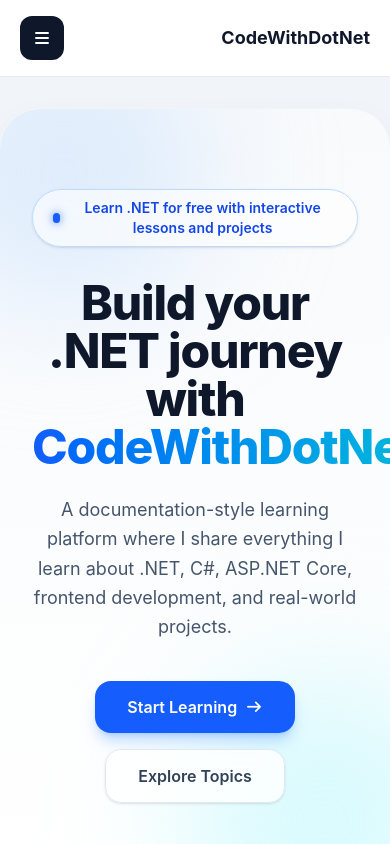
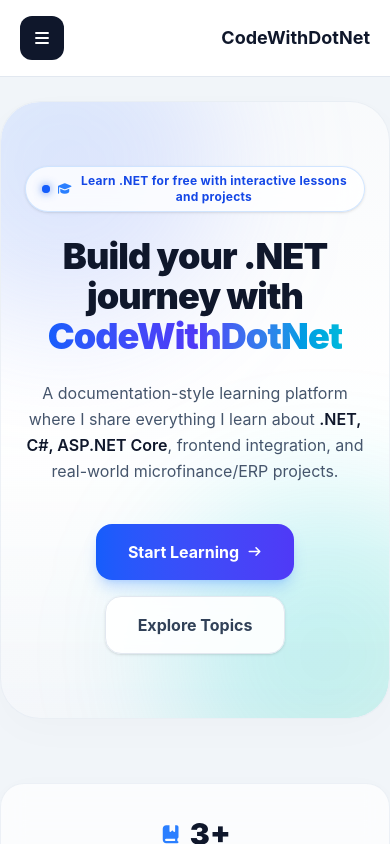
Before and after one commit to ArghoPH/codewithdotnet, a Vue app: page / in a window 390 px wide. Built offline with nearby package versions, Linux system fonts and the light colour scheme.

Commit message:
Create responsive mobile sidebar

```diff
--- a/src/pages/HomePage.vue
+++ b/src/pages/HomePage.vue
@@ -1,122 +1,157 @@
 <template>
-    <section class="space-y-16 py-8">
+    <section class="space-y-16 py-6 selection:bg-blue-500 selection:text-white">
         <!-- Hero Section -->
         <div
-            class="relative overflow-hidden rounded-[2.5rem] bg-gradient-to-b from-slate-50 to-white px-8 py-20 text-center shadow-[0_8px_30px_rgb(0,0,0,0.04)] ring-1 ring-slate-100 sm:px-16 sm:py-28">
+            class="relative overflow-hidden rounded-[2.5rem] border border-slate-200/60 bg-gradient-to-b from-slate-50 via-white to-slate-50/40 px-6 py-16 text-center shadow-[0_12px_40px_rgba(0,0,0,0.02)] sm:px-16 sm:py-24">
 
-            <!-- Decorative Background Blurs (Glassmorphic Feel) -->
+            <!-- Decorative Backdrop Blurs (Premium Glassmorphic Ambient Glow) -->
             <div
-                class="absolute -left-20 -top-20 h-72 w-72 rounded-full bg-blue-200/40 mix-blend-multiply blur-3xl filter">
+                class="absolute -left-24 -top-24 h-80 w-80 rounded-full bg-gradient-to-br from-blue-400/20 to-indigo-400/20 mix-blend-multiply blur-3xl pointer-events-none">
             </div>
             <div
-                class="absolute -bottom-20 -right-20 h-72 w-72 rounded-full bg-cyan-200/40 mix-blend-multiply blur-3xl filter">
+                class="absolute -bottom-24 -right-24 h-80 w-80 rounded-full bg-gradient-to-br from-cyan-400/20 to-emerald-400/20 mix-blend-multiply blur-3xl pointer-events-none">
             </div>
 
-            <div class="relative z-10 mx-auto max-w-4xl">
-                <!-- Badge -->
-                <div class="mb-8 flex justify-center">
+            <div class="relative z-10 mx-auto max-w-4xl space-y-6">
+                <!-- Interactive Badge -->
+                <div class="flex justify-center">
                     <span
-                        class="inline-flex items-center gap-2 rounded-full border border-blue-200 bg-white/60 px-5 py-2 text-sm font-semibold text-blue-700 shadow-sm backdrop-blur-md">
-                        <span
-                            class="flex h-2.5 w-2.5 rounded-full bg-blue-600 shadow-[0_0_8px_rgba(37,99,235,0.8)]"></span>
+                        class="inline-flex items-center gap-2 rounded-full border border-blue-200/70 bg-white/80 px-4 py-1.5 text-xs sm:text-sm font-bold tracking-wide text-blue-700 shadow-sm backdrop-blur-md">
+                        <span class="relative flex h-2 w-2">
+                            <span
+                                class="animate-ping absolute inline-flex h-full w-full rounded-full bg-blue-400 opacity-75"></span>
+                            <span
+                                class="relative inline-flex rounded-full h-2 w-2 bg-blue-600 shadow-[0_0_8px_rgba(37,99,235,0.8)]"></span>
+                        </span>
+                        <i class="fa-solid fa-graduation-cap text-blue-500"></i>
                         Learn .NET for free with interactive lessons and projects
                     </span>
                 </div>
 
-                <!-- Headline -->
-                <h1 class="text-5xl font-extrabold tracking-tight text-slate-900 sm:text-6xl sm:leading-tight">
+                <!-- Semantic Main Title -->
+                <h1 class="text-4xl font-black tracking-tight text-slate-900 sm:text-6xl sm:leading-[1.15]">
                     Build your .NET journey with <br class="hidden sm:block" />
                     <span
-                        class="bg-gradient-to-r from-blue-600 to-cyan-500 bg-clip-text text-transparent">CodeWithDotNet</span>
+                        class="bg-gradient-to-r from-blue-600 via-indigo-600 to-cyan-500 bg-clip-text text-transparent">CodeWithDotNet</span>
                 </h1>
 
-                <!-- Subtitle -->
-                <p class="mx-auto mt-6 max-w-2xl text-lg leading-relaxed text-slate-600 sm:text-xl">
+                <!-- Captivating Subtitle -->
+                <p class="mx-auto max-w-2xl text-base sm:text-lg leading-relaxed text-slate-600">
                     A documentation-style learning platform where I share everything I learn about
-                    .NET, C#, ASP.NET Core, frontend development, and real-world projects.
+                    <span class="text-slate-900 font-semibold">.NET, C#, ASP.NET Core</span>, frontend integration, and
+                    real-world microfinance/ERP projects.
                 </p>
 
-                <!-- CTA Buttons -->
-                <div class="mt-10 flex flex-wrap justify-center gap-4">
+                <!-- CTA Action Buttons -->
+                <div class="pt-4 flex flex-wrap justify-center gap-4">
                     <RouterLink to="/lessons/what-is-dotnet"
-                        class="group flex items-center gap-2 rounded-2xl bg-blue-600 px-8 py-3.5 font-semibold text-white shadow-lg shadow-blue-500/30 transition-all hover:-translate-y-0.5 hover:bg-blue-700 hover:shadow-blue-500/40">
-                        Start Learning
-                        <i class="fa-solid fa-arrow-right text-sm transition-transform group-hover:translate-x-1"></i>
+                        class="group flex items-center gap-2 rounded-2xl bg-gradient-to-r from-blue-600 to-indigo-600 px-8 py-4 font-bold text-white shadow-lg shadow-blue-500/25 transition-all duration-300 hover:-translate-y-0.5 hover:shadow-xl hover:shadow-blue-500/30">
+                        <span>Start Learning</span>
+                        <i
+                            class="fa-solid fa-arrow-right text-xs transition-transform duration-300 group-hover:translate-x-1.5"></i>
                     </RouterLink>
 
                     <a href="#topics"
-                        class="rounded-2xl border border-slate-200 bg-white/80 px-8 py-3.5 font-semibold text-slate-700 shadow-sm backdrop-blur-sm transition-all hover:border-slate-300 hover:bg-slate-50">
+                        class="rounded-2xl border border-slate-200 bg-white/90 px-8 py-4 font-bold text-slate-700 shadow-sm backdrop-blur-sm transition-all duration-300 hover:border-slate-300 hover:bg-slate-50 hover:text-slate-900">
                         Explore Topics
                     </a>
                 </div>
             </div>
         </div>
 
-        <!-- Stats Banner -->
+        <!-- Metrics / Stats Banner Container -->
         <div
-            class="mx-auto max-w-5xl rounded-3xl bg-white p-2 shadow-[0_2px_20px_rgb(0,0,0,0.03)] ring-1 ring-slate-100">
+            class="mx-auto max-w-5xl rounded-3xl border border-slate-200/60 bg-white/70 p-2 shadow-[0_4px_30px_rgba(0,0,0,0.015)] backdrop-blur-md">
             <div class="grid divide-y divide-slate-100 sm:grid-cols-3 sm:divide-x sm:divide-y-0">
-                <div class="p-8 text-center transition-colors hover:bg-slate-50/50 sm:rounded-l-3xl">
-                    <p class="text-4xl font-extrabold text-blue-600">3+</p>
-                    <p class="mt-2 font-medium text-slate-500">Lessons added</p>
+                <!-- Stat Card 1 -->
+                <div
+                    class="p-6 text-center transition-all duration-300 hover:bg-slate-50/60 sm:rounded-l-3xl flex flex-col justify-center items-center">
+                    <div class="flex items-center gap-2">
+                        <i class="fa-solid fa-book-bookmark text-blue-500 text-lg"></i>
+                        <p class="text-3xl font-black text-slate-900">3+</p>
+                    </div>
+                    <p class="mt-1 text-xs font-semibold text-slate-500 uppercase tracking-wider">Lessons Published</p>
                 </div>
-                <div class="p-8 text-center transition-colors hover:bg-slate-50/50">
-                    <p class="text-4xl font-extrabold text-slate-900">Vue</p>
-                    <p class="mt-2 font-medium text-slate-500">Frontend framework</p>
+
+                <!-- Stat Card 2 -->
+                <div
+                    class="p-6 text-center transition-all duration-300 hover:bg-slate-50/60 flex flex-col justify-center items-center">
+                    <div class="flex items-center gap-2">
+                        <i class="fa-brands fa-vuejs text-emerald-500 text-xl"></i>
+                        <p class="text-3xl font-black text-slate-900">Vue 3</p>
+                    </div>
+                    <p class="mt-1 text-xs font-semibold text-slate-500 uppercase tracking-wider">Frontend Framework</p>
                 </div>
-                <div class="p-8 text-center transition-colors hover:bg-slate-50/50 sm:rounded-r-3xl">
-                    <p class="text-4xl font-extrabold text-slate-900">.NET</p>
-                    <p class="mt-2 font-medium text-slate-500">Backend goal</p>
+
+                <!-- Stat Card 3 -->
+                <div
+                    class="p-6 text-center transition-all duration-300 hover:bg-slate-50/60 sm:rounded-r-3xl flex flex-col justify-center items-center">
+                    <div class="flex items-center gap-2">
+                        <i class="fa-solid fa-circle-nodes text-indigo-500 text-lg"></i>
+                        <p class="text-3xl font-black text-indigo-600">.NET</p>
+                    </div>
+                    <p class="mt-1 text-xs font-semibold text-slate-500 uppercase tracking-wider">Enterprise Backend
+                        Goal</p>
                 </div>
             </div>
         </div>
 
-        <!-- Topics Section -->
-        <div id="topics" class="pt-8">
-            <div class="mb-12 text-center">
-                <h2 class="text-3xl font-extrabold tracking-tight text-slate-900 sm:text-4xl">
-                    What you will learn
+        <!-- Topics Grid Section -->
+        <div id="topics" class="pt-4 scroll-mt-6">
+            <div class="mb-10 text-center space-y-2">
+                <h2
+                    class="text-3xl font-black tracking-tight text-slate-900 sm:text-4xl flex items-center justify-center gap-2.5">
+                    <i class="fa-solid fa-layer-group text-blue-600 text-2xl"></i> Core Matrix
                 </h2>
-                <p class="mt-4 text-lg text-slate-600">Step-by-step guidance from fundamentals to advanced backend.</p>
+                <p class="mx-auto max-w-xl text-sm sm:text-base text-slate-500">
+                    A systematic learning architecture spanning syntax fundamentals up to structural backend
+                    engineering.
+                </p>
             </div>
 
             <div class="grid gap-6 md:grid-cols-3">
-                <!-- Topic 1 -->
+                <!-- Card: Topic 1 -->
                 <div
-                    class="group relative rounded-3xl bg-white p-8 shadow-sm ring-1 ring-slate-100 transition-all duration-300 hover:-translate-y-1 hover:shadow-xl hover:shadow-slate-200/50 hover:ring-blue-100">
+                    class="group relative rounded-3xl border border-slate-200/70 bg-white p-6 shadow-sm transition-all duration-300 hover:-translate-y-1 hover:border-blue-200 hover:shadow-xl hover:shadow-slate-100">
                     <div
-                        class="mb-6 flex h-14 w-14 items-center justify-center rounded-2xl bg-blue-50 text-blue-600 transition-colors duration-300 group-hover:bg-blue-600 group-hover:text-white">
-                        <i class="fa-solid fa-code text-2xl"></i>
+                        class="mb-5 flex h-12 w-12 items-center justify-center rounded-2xl bg-blue-50 text-blue-600 border border-blue-100/50 transition-all duration-300 group-hover:bg-blue-600 group-hover:text-white group-hover:scale-105 group-hover:rotate-3">
+                        <i class="fa-solid fa-code text-xl"></i>
                     </div>
-                    <h3 class="mb-3 text-xl font-bold text-slate-900">C# Basics</h3>
-                    <p class="leading-relaxed text-slate-600">
-                        Learn variables, conditions, loops, functions, classes, and OOP step by step.
+                    <h3 class="mb-2 text-lg font-bold text-slate-900 group-hover:text-blue-600 transition-colors">C#
+                        Core Basics</h3>
+                    <p class="text-xs sm:text-sm leading-relaxed text-slate-500">
+                        Deconstruct typed variables, logic control flow statements, data structures, and foundational
+                        Object-Oriented Programming (OOP).
                     </p>
                 </div>
 
-                <!-- Topic 2 -->
+                <!-- Card: Topic 2 -->
                 <div
-                    class="group relative rounded-3xl bg-white p-8 shadow-sm ring-1 ring-slate-100 transition-all duration-300 hover:-translate-y-1 hover:shadow-xl hover:shadow-slate-200/50 hover:ring-blue-100">
+                    class="group relative rounded-3xl border border-slate-200/70 bg-white p-6 shadow-sm transition-all duration-300 hover:-translate-y-1 hover:border-indigo-200 hover:shadow-xl hover:shadow-slate-100">
                     <div
-                        class="mb-6 flex h-14 w-14 items-center justify-center rounded-2xl bg-indigo-50 text-indigo-600 transition-colors duration-300 group-hover:bg-indigo-600 group-hover:text-white">
-                        <i class="fa-solid fa-layer-group text-2xl"></i>
+                        class="mb-5 flex h-12 w-12 items-center justify-center rounded-2xl bg-indigo-50 text-indigo-600 border border-indigo-100/50 transition-all duration-300 group-hover:bg-indigo-600 group-hover:text-white group-hover:scale-105 group-hover:rotate-3">
+                        <i class="fa-solid fa-cubes text-xl"></i>
                     </div>
-                    <h3 class="mb-3 text-xl font-bold text-slate-900">ASP.NET Core</h3>
-                    <p class="leading-relaxed text-slate-600">
-                        Understand MVC, Web API, routing, controllers, services, and real backend flow.
+                    <h3 class="mb-2 text-lg font-bold text-slate-900 group-hover:text-indigo-600 transition-colors">
+                        ASP.NET Core Systems</h3>
+                    <p class="text-xs sm:text-sm leading-relaxed text-slate-500">
+                        Deep dive into underlying HTTP routing architectures, custom execution pipelines, middleware
+                        chains, and RESTful API structures.
                     </p>
                 </div>
 
-                <!-- Topic 3 -->
+                <!-- Card: Topic 3 -->
                 <div
-                    class="group relative rounded-3xl bg-white p-8 shadow-sm ring-1 ring-slate-100 transition-all duration-300 hover:-translate-y-1 hover:shadow-xl hover:shadow-slate-200/50 hover:ring-blue-100">
+                    class="group relative rounded-3xl border border-slate-200/70 bg-white p-6 shadow-sm transition-all duration-300 hover:-translate-y-1 hover:border-cyan-200 hover:shadow-xl hover:shadow-slate-100">
                     <div
-                        class="mb-6 flex h-14 w-14 items-center justify-center rounded-2xl bg-cyan-50 text-cyan-600 transition-colors duration-300 group-hover:bg-cyan-600 group-hover:text-white">
-                        <i class="fa-solid fa-database text-2xl"></i>
+                        class="mb-5 flex h-12 w-12 items-center justify-center rounded-2xl bg-cyan-50 text-cyan-600 border border-cyan-100/50 transition-all duration-300 group-hover:bg-cyan-600 group-hover:text-white group-hover:scale-105 group-hover:rotate-3">
+                        <i class="fa-solid fa-database text-xl"></i>
                     </div>
-                    <h3 class="mb-3 text-xl font-bold text-slate-900">Database</h3>
-                    <p class="leading-relaxed text-slate-600">
-                        Learn SQL Server and Entity Framework Core when the backend journey begins.
+                    <h3 class="mb-2 text-lg font-bold text-slate-900 group-hover:text-cyan-600 transition-colors">
+                        Relational Data & ORM</h3>
+                    <p class="text-xs sm:text-sm leading-relaxed text-slate-500">
+                        Map relational data engines via Entity Framework Core, execute migrations, and build highly
+                        performant analytical queries.
                     </p>
                 </div>
             </div>
```
Also changed, not shown: src/data/lessons.js (+1 -35 lines), src/pages/LessonPage.vue (+13 -55 lines).
